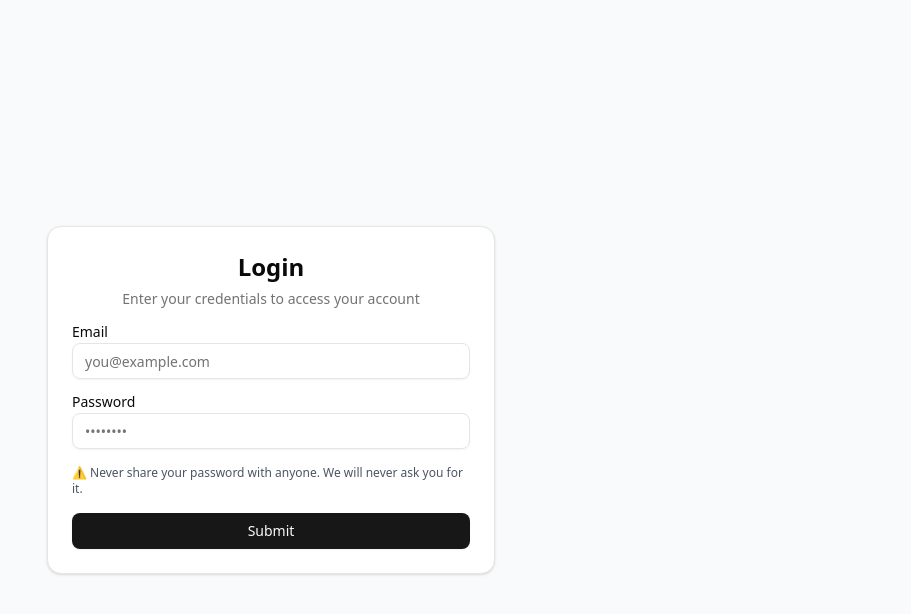
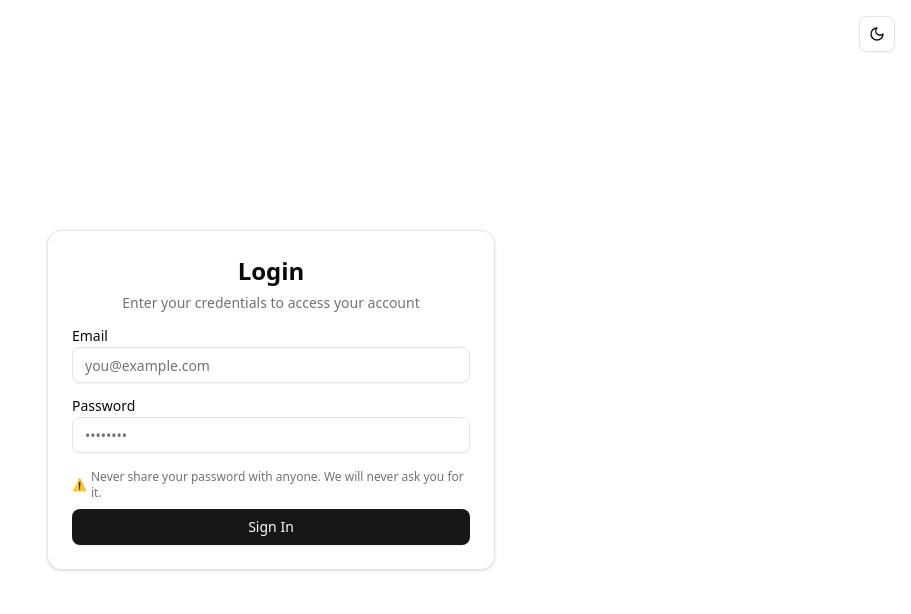
Before and after one commit to Nelson2023-2024/employee-management-system, a React (Vite) app in the folder frontend/: page /login in a window 1280 px wide. Shown: the top 614 px of the page, without its empty margins (369-1280 px from the left). Built offline with nearby package versions, Linux system fonts and the light colour scheme.

Commit message:
Set up the light and dark mode themes for ShadCN

```diff
--- /dev/null
+++ b/frontend/src/components/theme-provider.jsx
@@ -0,0 +1,58 @@
+import { createContext, useContext, useEffect, useState } from "react"
+
+// Create the context with default values
+const ThemeProviderContext = createContext({
+  theme: "system",
+  setTheme: () => null,
+})
+
+export function ThemeProvider({
+  children,
+  defaultTheme = "system",
+  storageKey = "vite-ui-theme",
+  ...props
+}) {
+  const [theme, setTheme] = useState(
+    () => localStorage.getItem(storageKey) || defaultTheme
+  )
+
+  useEffect(() => {
+    const root = window.document.documentElement
+    root.classList.remove("light", "dark")
+
+    if (theme === "system") {
+      const systemTheme = window.matchMedia("(prefers-color-scheme: dark)")
+        .matches
+        ? "dark"
+        : "light"
+      root.classList.add(systemTheme)
+      return
+    }
+
+    root.classList.add(theme)
+  }, [theme])
+
+  const value = {
+    theme,
+    setTheme: (theme) => {
+      localStorage.setItem(storageKey, theme)
+      setTheme(theme)
+    },
+  }
+
+  return (
+    <ThemeProviderContext.Provider {...props} value={value}>
+      {children}
+    </ThemeProviderContext.Provider>
+  )
+}
+
+export const useTheme = () => {
+  const context = useContext(ThemeProviderContext)
+
+  if (context === undefined) {
+    throw new Error("useTheme must be used within a ThemeProvider")
+  }
+
+  return context
+}
--- a/frontend/src/main.jsx
+++ b/frontend/src/main.jsx
@@ -3,11 +3,14 @@ import { createRoot } from "react-dom/client";
 import "./index.css";
 import App from "./App.jsx";
 import { BrowserRouter } from "react-router-dom";
+import { ThemeProvider } from "./components/theme-provider";
 
 createRoot(document.getElementById("root")).render(
   <StrictMode>
     <BrowserRouter>
-      <App />
+      <ThemeProvider>
+        <App />
+      </ThemeProvider>
     </BrowserRouter>
   </StrictMode>
 );
--- a/frontend/src/pages/login/LoginPage.jsx
+++ b/frontend/src/pages/login/LoginPage.jsx
@@ -10,54 +10,75 @@ import {
 import { Button } from "@/components/ui/button";
 import { Input } from "@/components/ui/input";
 import { Label } from "@/components/ui/label";
+import { useTheme } from "../../components/theme-provider";
+import { Moon, Sun } from "lucide-react"; // Import icons for theme toggle
 
 const LoginPage = () => {
+  const { theme, setTheme } = useTheme();
+
+  const toggleTheme = () => {
+    setTheme(theme === "light" ? "dark" : "light");
+  };
+
   return (
-    <div className="flex items-center justify-center min-h-screen bg-gray-50 px-4">
-      <Card className="w-full max-w-md">
+    <div className="flex flex-col items-center justify-center min-h-screen bg-background px-4">
+      {/* Theme toggle button positioned at the top right */}
+      <div className="absolute top-4 right-4">
+        <Button
+          variant="outline"
+          size="icon"
+          onClick={toggleTheme}
+          aria-label="Toggle theme"
+        >
+          {theme === "dark" ? (
+            <Sun className="h-5 w-5" />
+          ) : (
+            <Moon className="h-5 w-5" />
+          )}
+        </Button>
+      </div>
+
+      <Card className="w-full max-w-md border shadow-sm">
         <form>
           <CardHeader className="pb-4 text-center">
-            <CardTitle className="text-2xl">Login</CardTitle>
+            <CardTitle className="text-2xl font-semibold">Login</CardTitle>
             <CardDescription className="text-sm text-muted-foreground">
               Enter your credentials to access your account
             </CardDescription>
           </CardHeader>
 
           <CardContent className="space-y-4">
-            <div>
+            <div className="space-y-1">
               <Label htmlFor="email">Email</Label>
               <Input
                 id="email"
                 name="email"
                 type="email"
                 placeholder="you@example.com"
-                className="mt-1"
                 required
               />
             </div>
 
-            <div>
+            <div className="space-y-1">
               <Label htmlFor="password">Password</Label>
               <Input
                 id="password"
                 name="password"
                 type="password"
                 placeholder="••••••••"
-                className="mt-1"
                 required
               />
             </div>
 
-            {/* >>> Add your warning description here <<< */}
-            <CardDescription className="text-xs text-gray-600">
-              ⚠️ Never share your password with anyone. We will never ask you
-              for it.
+            <CardDescription className="text-xs text-muted-foreground flex items-center space-x-1">
+              <span>⚠️</span>
+              <span>Never share your password with anyone. We will never ask you for it.</span>
             </CardDescription>
           </CardContent>
 
-          <CardFooter className="pt-4">
+          <CardFooter className="pt-2">
             <Button type="submit" className="w-full">
-              Submit
+              Sign In
             </Button>
           </CardFooter>
         </form>
```
